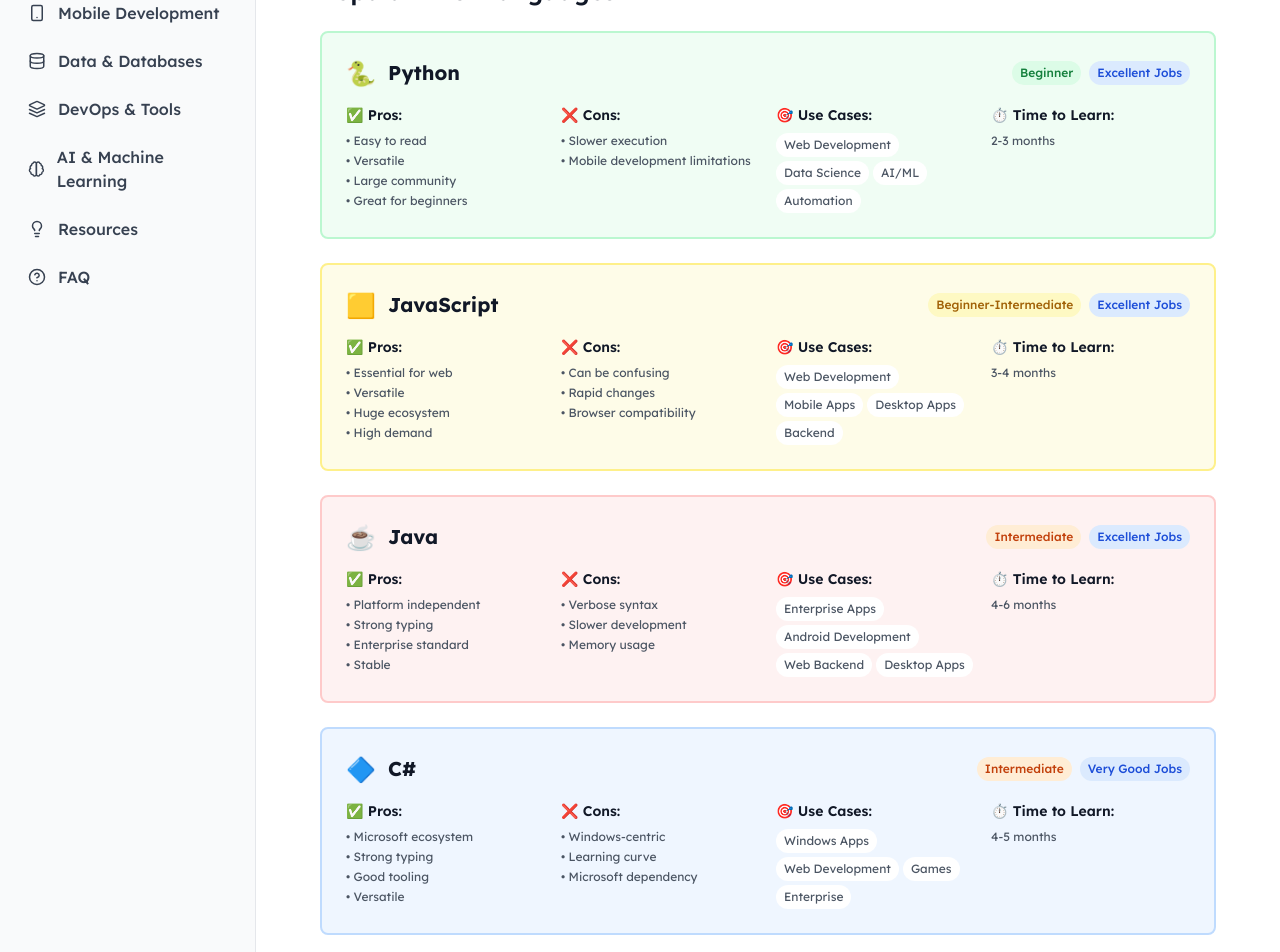
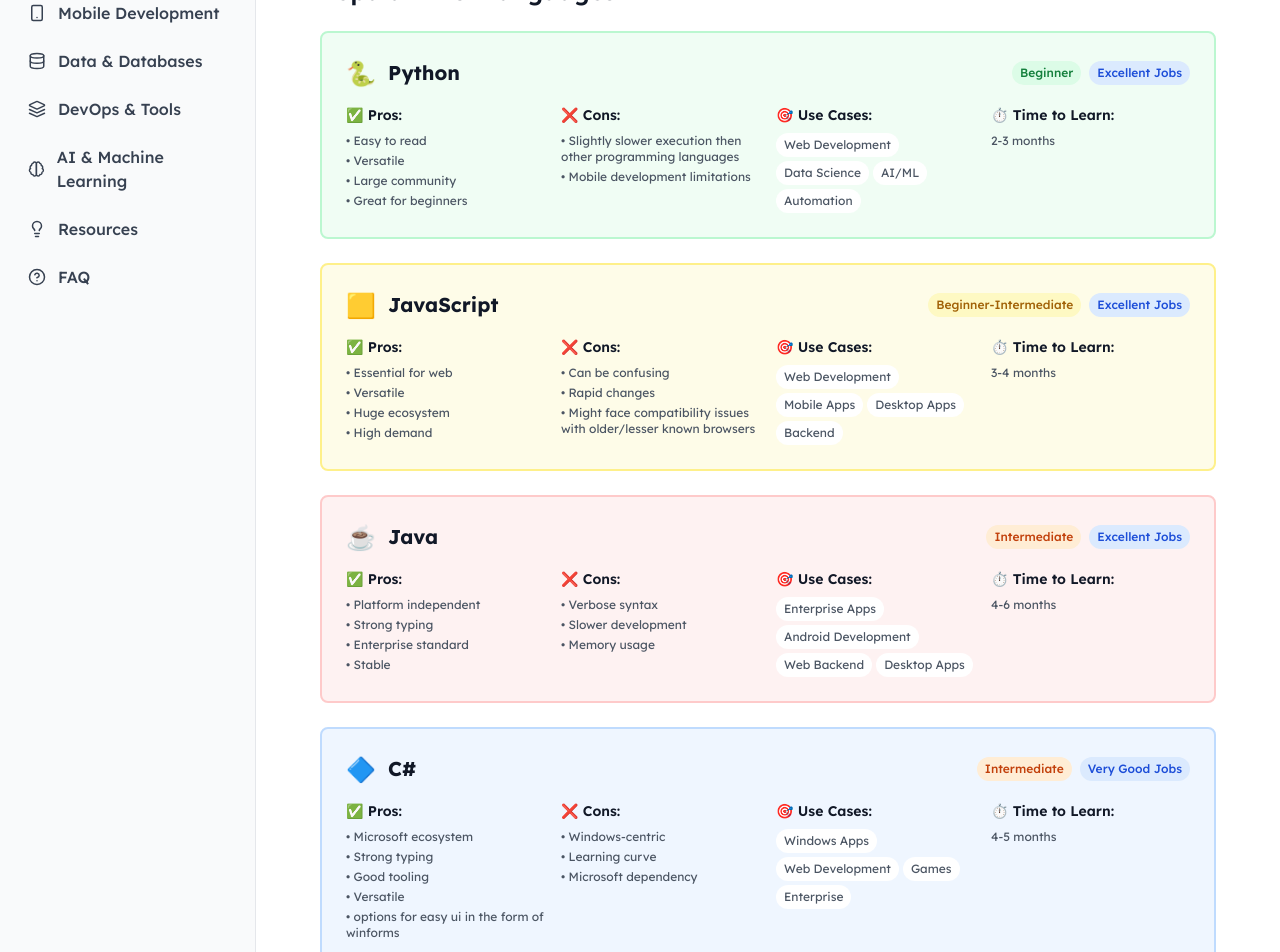
Before and after one commit to DudeThatsErin/OneNoteWiki, a Next.js app: page /getting-started/choosing-language in a window 1280 px wide. Shown: the part 560-1512 px from the top of the page. Built offline with nearby package versions, Linux system fonts and the light colour scheme.

Commit message:
Update page.tsx (#1)

```diff
--- a/src/app/getting-started/choosing-language/page.tsx
+++ b/src/app/getting-started/choosing-language/page.tsx
@@ -9,7 +9,7 @@
     jobMarket: 'Excellent',
     useCases: ['Web Development', 'Data Science', 'AI/ML', 'Automation'],
     pros: ['Easy to read', 'Versatile', 'Large community', 'Great for beginners'],
-    cons: ['Slower execution', 'Mobile development limitations'],
+    cons: ['Slightly slower execution then other programming languages', 'Mobile development limitations'],
     icon: '🐍',
     color: 'bg-green-50 dark:bg-green-900/20 border-green-200 dark:border-green-800'
   },
@@ -20,7 +20,7 @@
     jobMarket: 'Excellent',
     useCases: ['Web Development', 'Mobile Apps', 'Desktop Apps', 'Backend'],
     pros: ['Essential for web', 'Versatile', 'Huge ecosystem', 'High demand'],
-    cons: ['Can be confusing', 'Rapid changes', 'Browser compatibility'],
+    cons: ['Can be confusing', 'Rapid changes', 'Might face compatibility issues with older/lesser known browsers'],
     icon: '🟨',
     color: 'bg-yellow-50 dark:bg-yellow-900/20 border-yellow-200 dark:border-yellow-800'
   },
@@ -41,7 +41,7 @@
     timeToLearn: '4-5 months',
     jobMarket: 'Very Good',
     useCases: ['Windows Apps', 'Web Development', 'Games', 'Enterprise'],
-    pros: ['Microsoft ecosystem', 'Strong typing', 'Good tooling', 'Versatile'],
+    pros: ['Microsoft ecosystem', 'Strong typing', 'Good tooling', 'Versatile', 'options for easy ui in the form of winforms'],
     cons: ['Windows-centric', 'Learning curve', 'Microsoft dependency'],
     icon: '🔷',
     color: 'bg-blue-50 dark:bg-blue-900/20 border-blue-200 dark:border-blue-800'
```
